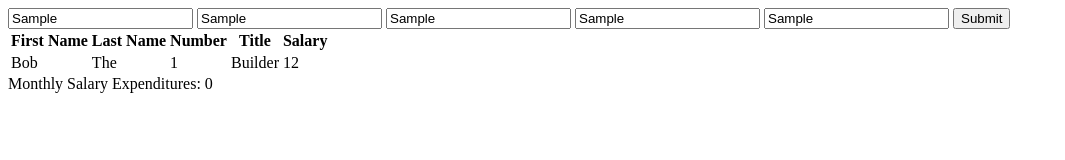
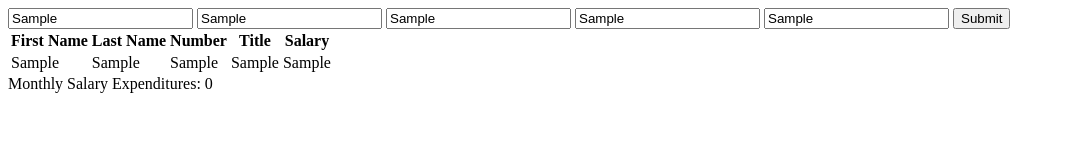
Before and after one commit to EthanCoyne/Upsilon-Weekend-1-Live-Solve, a plain HTML site: page index.html in a window 1280 px wide. Both pictures are taken after typing "Sample", "Sample", "Sample", "Sample", "Sample" into the empty fields and a click on the button "Submit". Shown: the whole page, without its empty margins (0-1065 px from the left). Drawn offline with Linux system fonts and the light colour scheme.

Commit message:
new rows being added

```diff
--- a/client.js
+++ b/client.js
@@ -1,22 +1,30 @@
 $(function(){
   console.log('jQuery is loaded correctly!!!');
   $('#newEmployeeForm').on('submit', function(event){
-    event.preventDefault();
+    event.preventDefault(); // stop page from reloading and redirecting
     console.log('Form has been submitted!!');
 
-    var newEmployeeArray = $(this).serializeArray();
+    var newEmployeeArray = $(this).serializeArray(); // get the information from the form into an array
     // console.log(newEmployee);
 
     var newEmployeeObject = {};
 
+// loop through all the input properties in the array to make a single object
     for(var i =0; i < newEmployeeArray.length; i++){
-      // console.log(newEmployeeArray[i]);
       var inputFieldName = newEmployeeArray[i].name;
       var inputFieldValue = newEmployeeArray[i].value;
-      // console.log('The name of the value ',  i, ' is ', inputFieldName);
-      // console.log('The name of the value ',  i, ' is ', inputFieldValue);
       newEmployeeObject[inputFieldName] = inputFieldValue;
     }
     console.log(newEmployeeObject);
+
+  var newRow =   '<tr>' +
+      '<td>' + newEmployeeObject.firstName + '</td>' +
+      '<td>' + newEmployeeObject.lastName + '</td>' +
+      '<td>' + newEmployeeObject.number + '</td>' +
+      '<td>' + newEmployeeObject.title + '</td>' +
+      '<td>' + newEmployeeObject.salary + '</td>' +
+    '</tr>';
+
+    $('#employeesTable').append(newRow)
   });
 });
--- a/index.html
+++ b/index.html
@@ -31,14 +31,8 @@
             <th>Salary</th>
           </tr>
         </thead>
-        <tbody>
-          <tr>
-            <td>Bob</td>
-            <td>The</td>
-            <td>1</td>
-            <td>Builder</td>
-            <td>12</td>
-          </tr>
+        <tbody id="employeesTable">
+          <!-- This is where the new rows will go -->
         </tbody>
       </table>
     </section>
```
